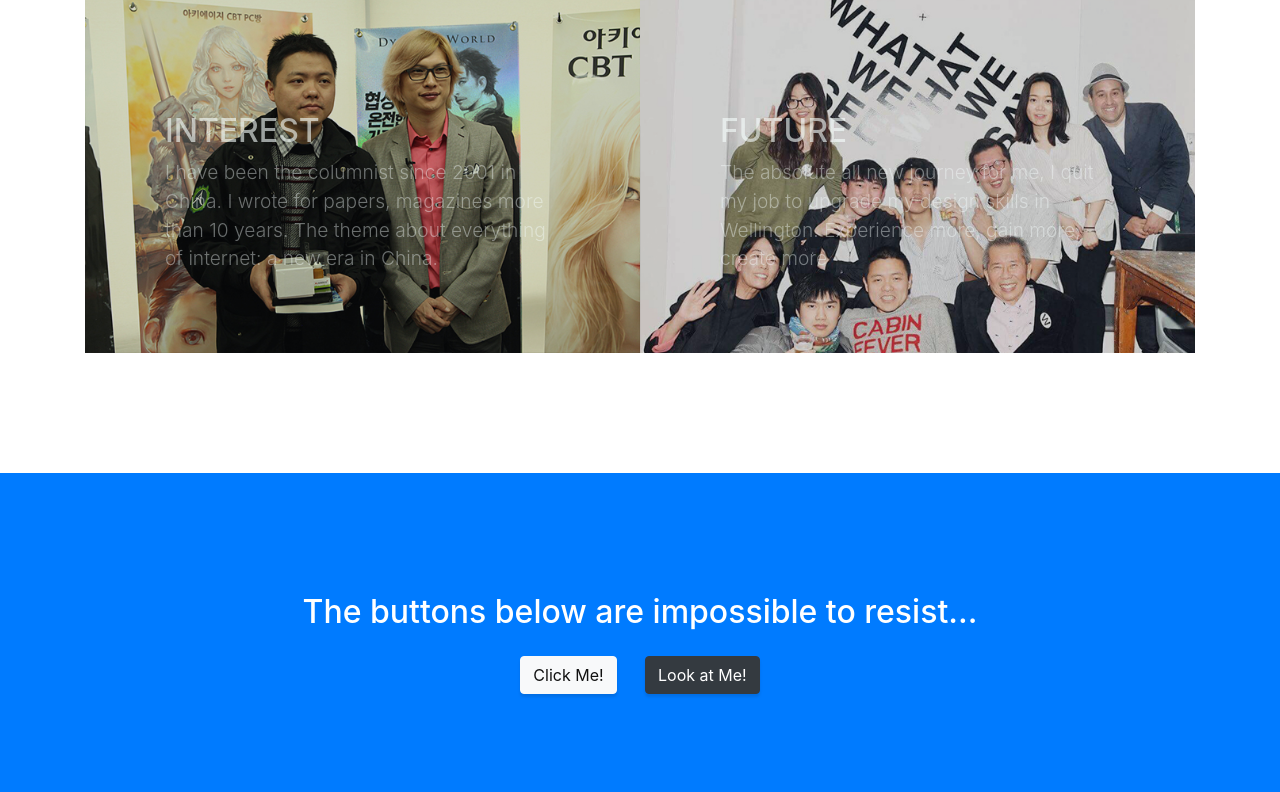
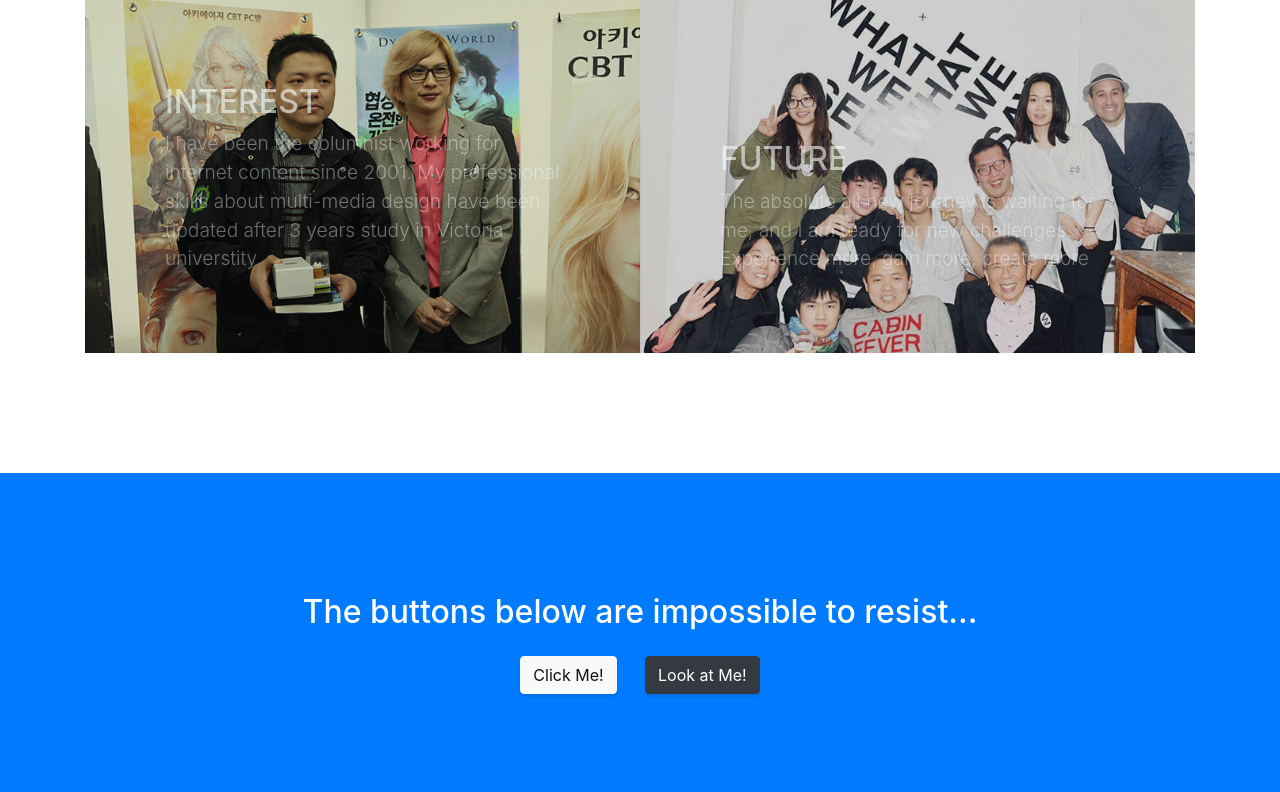
Before and after one commit to Jackie2017vic/mddn201-portfolio, a website with bundled scripts: page index.html in a window 1280 px wide. Shown: the part 3100-3892 px from the top of the page. Built offline with nearby package versions, Linux system fonts and the light colour scheme.

Commit message:
Add files via upload

```diff
--- a/index.html
+++ b/index.html
@@ -170,7 +170,7 @@
               <span class="caption">
                 <span class="caption-content">
                   <h2>Interest</h2>
-                  <p class="mb-0">I have been the columnist since 2001 in China. I wrote for papers, magazines more than 10 years. The theme about everything of internet: a new era in China.</p>
+                  <p class="mb-0">I have been the columnist working for internet content since 2001. My professional skills about multi-media design have been updated after 3 years study in Victoria universtity </p>
                 </span>
               </span>
               <img class="img-fluid" src="img/portfolio-3.jpg" alt="">
@@ -181,7 +181,7 @@
               <span class="caption">
                 <span class="caption-content">
                   <h2>Future</h2>
-                  <p class="mb-0">The absolute all new journey for me, I quit my job to upgrade my design skills in Wellington. Experience more, gain more, create more</p>
+                  <p class="mb-0">The absolute all new journey is waiting for me, and I am ready for new challenges. Experience more, gain more, create more</p>
                 </span>
               </span>
               <img class="img-fluid" src="img/portfolio-4.jpg" alt="">
```
